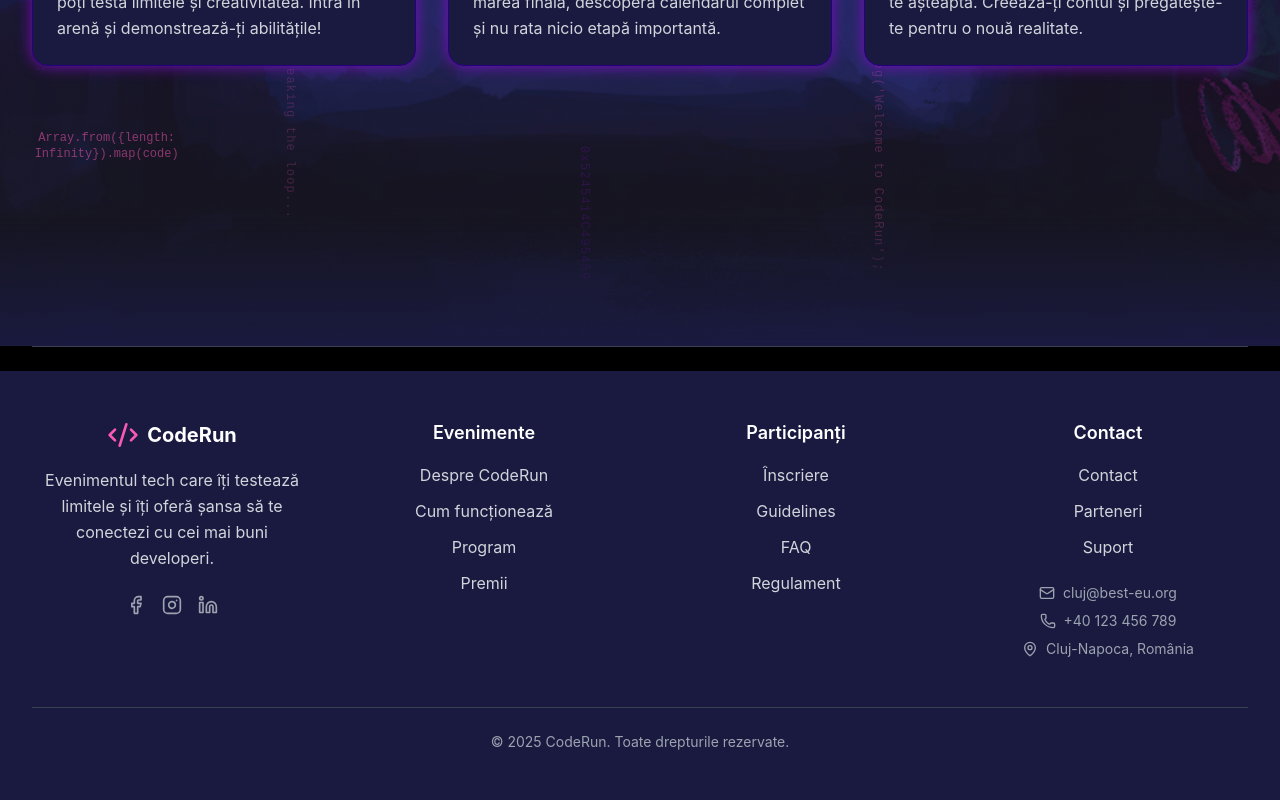
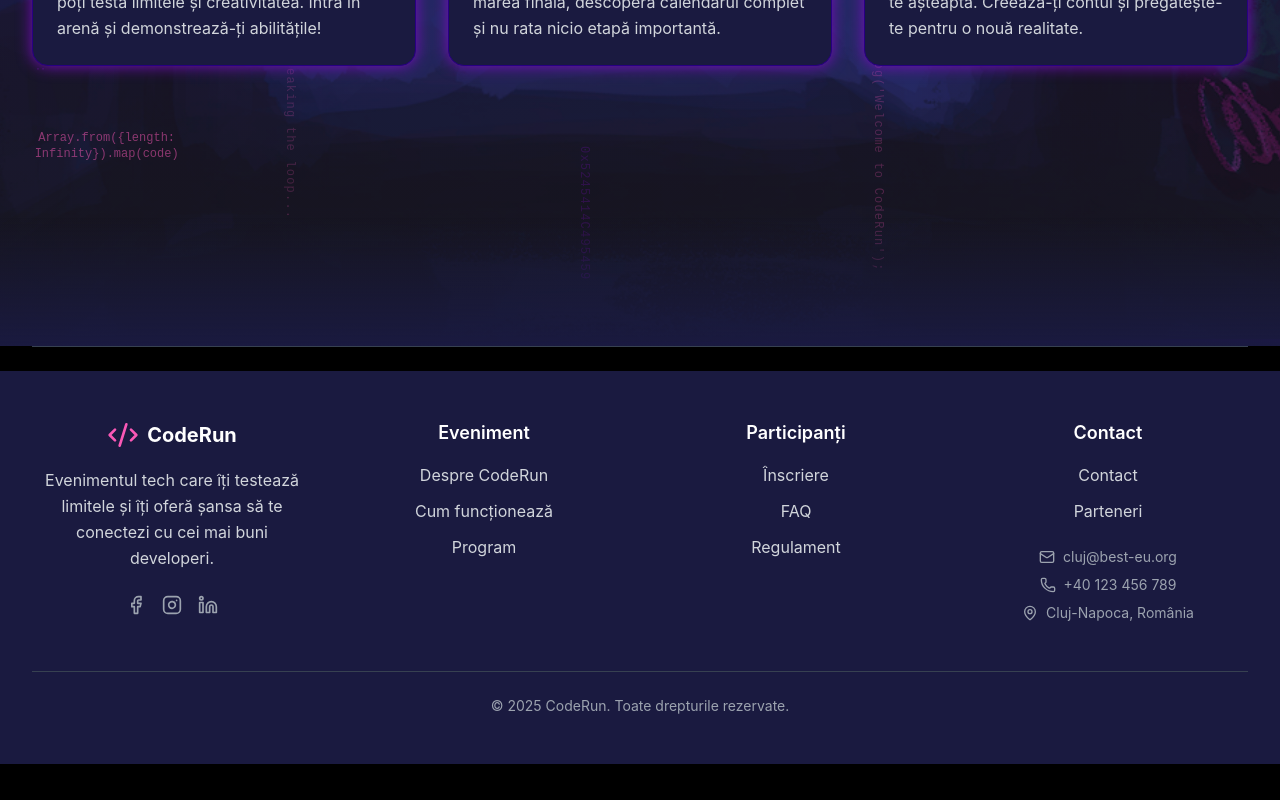
Before and after one commit to alexandrubucur-hub/coderun.final_2025, a Next.js app: page / in a window 1280 px wide. Shown: the part 2265-3065 px from the top of the page. After the commit the page ends 3029 px from the top, so only its background shows below. Built offline with nearby package versions, Linux system fonts and the light colour scheme; what @designbycode/tailwindcss-text-glitch would draw is missing.

Commit message:
Footer sectiuni

```diff
--- a/app/components/Footer.tsx
+++ b/app/components/Footer.tsx
@@ -12,22 +12,19 @@ import {
 
 const Footer = () => {
      const footerLinks = {
-          evenimente: [
+          eveniment: [
                { name: "Despre CodeRun", href: "/despre" },
                { name: "Cum funcționează", href: "/cum-functioneaza" },
                { name: "Program", href: "/program" },
-               { name: "Premii", href: "/premii" },
           ],
           participanti: [
                { name: "Înscriere", href: "/inscriere" },
-               { name: "Guidelines", href: "/cum-functioneaza/guidelines" },
                { name: "FAQ", href: "/faq" },
                { name: "Regulament", href: "/cum-functioneaza/regulament" },
           ],
           contact: [
                { name: "Contact", href: "/contact" },
                { name: "Parteneri", href: "/parteneri" },
-               { name: "Suport", href: "/contact" },
           ],
      };
 
@@ -92,10 +89,10 @@ const Footer = () => {
                               {/* Evenimente */}
                               <div>
                                    <h3 className="text-lg font-semibold mb-4">
-                                        Evenimente
+                                        Eveniment
                                    </h3>
                                    <ul className="space-y-3">
-                                        {footerLinks.evenimente.map((link) => (
+                                        {footerLinks.eveniment.map((link) => (
                                              <li key={link.name}>
                                                   <Link
                                                        href={link.href}
```
